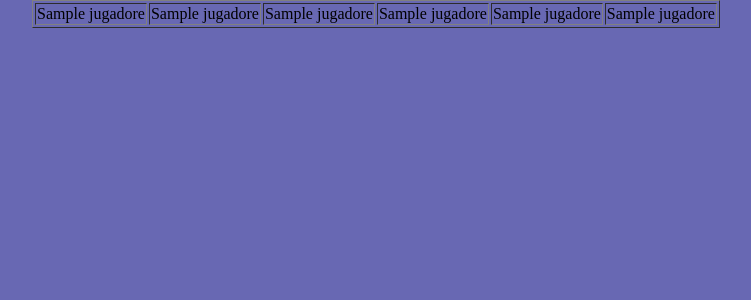
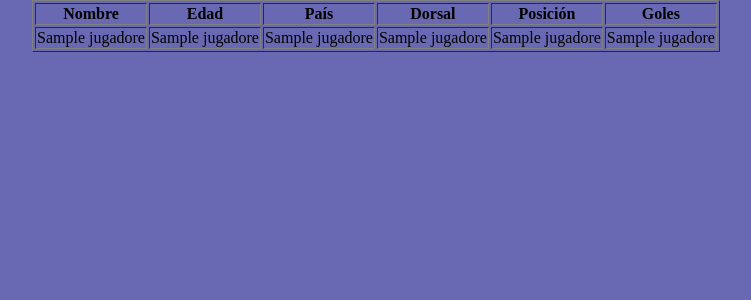
Before and after one commit to carlosmoncho/Bloc-1-Introduccio, a PHP site: template views/fitxers.view.php in a window 1280 px wide. Shown: the part 60-360 px from the top of the page, without its empty margins (8-759 px from the left). Run offline with PHP 8.4, Linux system fonts and the light colour scheme; the template is opened without the code that fills it: most values are stand-ins (such as "Sample title", 1, 10 or a date in 2020).

Commit message:
[AAD] Exercici 2.2 v2

```diff
--- a/views/fitxers.view.php
+++ b/views/fitxers.view.php
@@ -18,6 +18,14 @@
         </h2>
     </header>
         <table border="1">
+            <tr>
+                <th>Nombre</th>
+                <th>Edad</th>
+                <th>País</th>
+                <th>Dorsal</th>
+                <th>Posición</th>
+                <th>Goles</th>
+            </tr>
             <?php foreach ($jugadores as $jugador) {?>
                     <tr>
                         <td><?php print_r($jugador[4])?></td>
```
